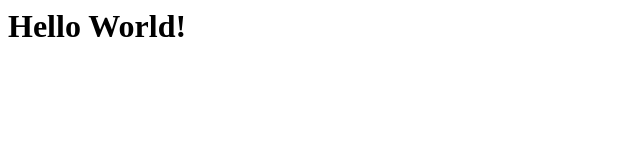
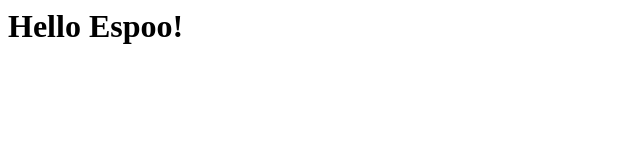
Before and after one commit to mikarinneoracle/simpleserver, a website: page html/index.html in a window 1280 px wide. Shown: the full height of the page, 0-640 px from the left. Drawn offline with Linux system fonts and the light colour scheme.

Commit message:
html change

```diff
--- a/html/index.html
+++ b/html/index.html
@@ -1 +1 @@
-<h1>Hello World!</h1>
+<h1>Hello Espoo!</h1>
```
